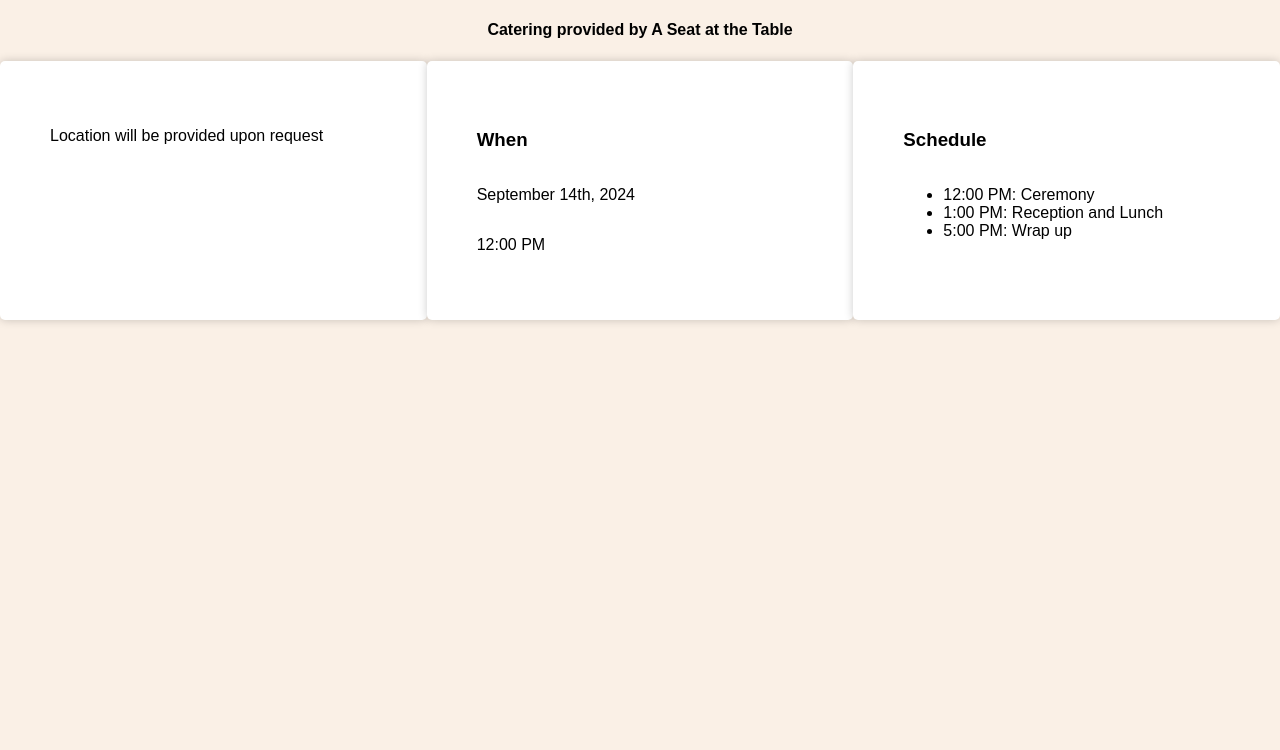
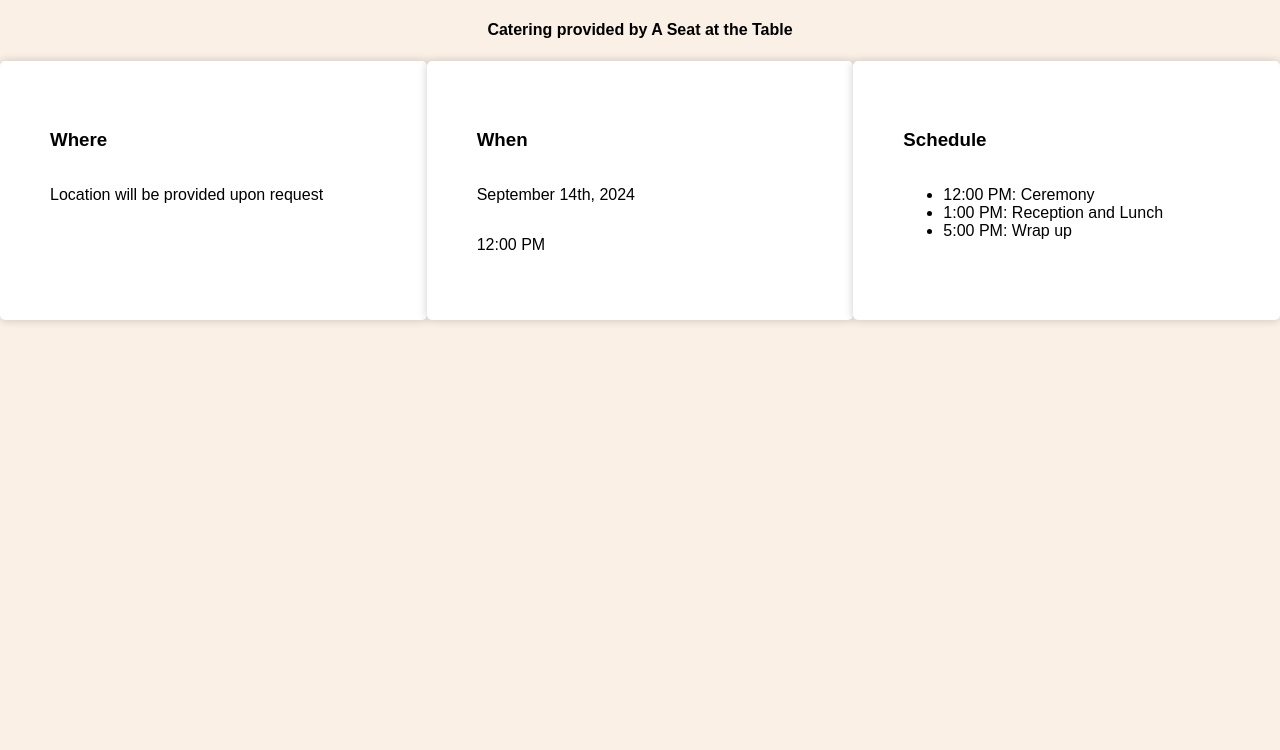
Before and after one commit to EricMTodd/wedding-site, a Flask app: page /event-details in a window 1280 px wide. Shown: the part 50-800 px from the top of the page. Run offline with Flask 3, Linux system fonts and the light colour scheme.

Commit message:
Minor formatting changes.

```diff
--- a/templates/event-details.html
+++ b/templates/event-details.html
@@ -25,8 +25,8 @@
             <h4>Catering provided by <a href="https://www.asattbbq.com/" target="_blank">A Seat at the Table</a></h4>
             <div id="event-details-container">
                 <div>
-                    <!-- <h3>Where</h3>
-                    <p>63 Emmett Lode Rd, Breckenridge, CO 80424, USA<p>
+                    <h3>Where</h3>
+                    <!-- <p>63 Emmett Lode Rd, Breckenridge, CO 80424, USA<p>
                     <div id="map">
                         <iframe src="https://www.google.com/maps/embed?pb=!1m18!1m12!1m3!1d3080.0119469293504!2d-106.01624332368648!3d39.46905881277137!2m3!1f0!2f0!3f0!3m2!1i1024!2i768!4f13.1!3m3!1m2!1s0x876af7031b58e6d5%3A0x61b07fe1ac0fbf55!2s63%20Emmett%20Lode%20Rd%2C%20Breckenridge%2C%20CO%2080424!5e0!3m2!1sen!2sus!4v1708112536298!5m2!1sen!2sus" width="400" height="250" style="border:0;" allowfullscreen="" loading="lazy" referrerpolicy="no-referrer-when-downgrade"></iframe>
                     </div> -->
```
